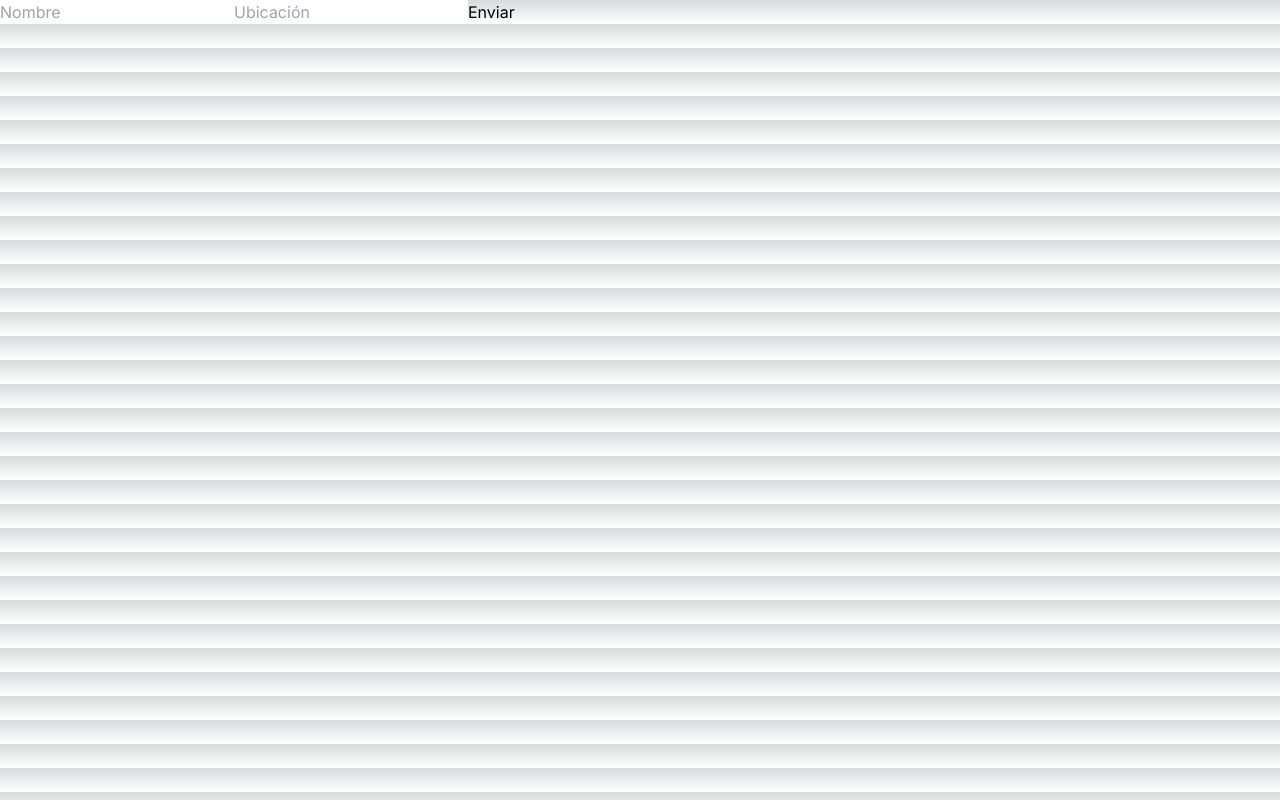
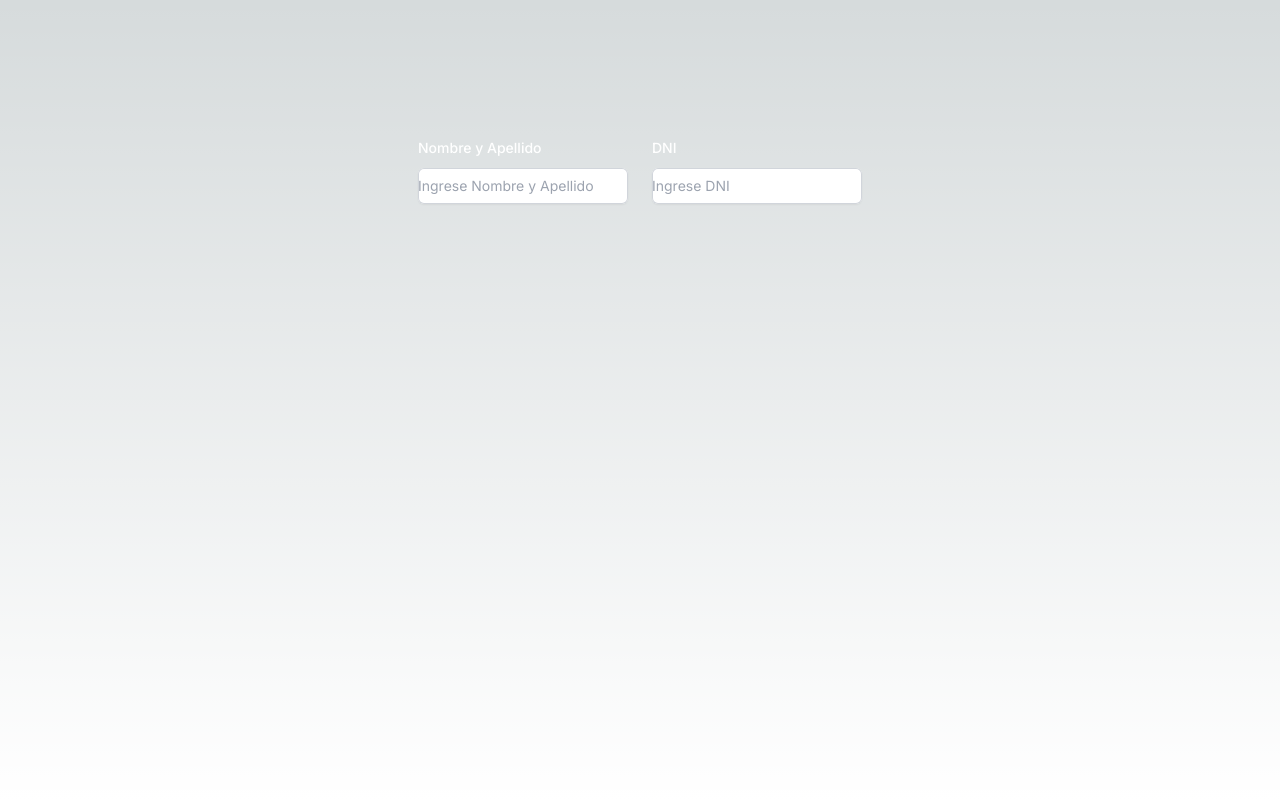
Before and after one commit to TheTorOnionSeeker/frontFiscalesLLA, a Next.js app: page /carga_info_fiscales in a window 1280 px wide. Built offline with nearby package versions, Linux system fonts and the light colour scheme.

Commit message:
feat(form page.js): added some inputs

```diff
--- a/src/app/carga_info_fiscales/page.js
+++ b/src/app/carga_info_fiscales/page.js
@@ -1,7 +1,7 @@
 'use client'
 
 export default function Form() {
-    let location, name;
+    let location, name, dni;
 
     function handleSubmit(e) {
         e.preventDefault();
@@ -12,23 +12,61 @@ export default function Form() {
 
     return (
         <>
-            <form onSubmit={handleSubmit}>
+            <main className="flex min-h-screen flex-col items-center justify-between p-24">
+                <div className="space-y-12">
+                    <div className="mt-10 grid grid-cols-1 gap-x-6 gap-y-8 sm:grid-cols-6">
+                        <div className="sm:col-span-3">
+                            <label htmlFor="name" className="block text-sm font-medium leading-6 text-white">
+                                Nombre y Apellido
+                            </label>
+                            <div className="mt-2">
+                                <input
+                                    type="text"
+                                    name="name"
+                                    id="name"
+                                    autoComplete="given-name"
+                                    placeholder="Ingrese Nombre y Apellido"
+                                    onChange={(e) => name = e.target.value}
+                                    className="block w-full rounded-md border-0 py-1.5 text-gray-900 shadow-sm ring-1 ring-inset ring-gray-300 placeholder:text-gray-400 focus:ring-2 focus:ring-inset focus:ring-indigo-600 sm:text-sm sm:leading-6"
+                                />
+                            </div>
+                        </div>
+                        <div className="sm:col-span-3">
+                            <label htmlFor="dni" className="block text-sm font-medium leading-6 text-white">
+                                DNI
+                            </label>
+                            <div className="mt-2">
+                                <input
+                                    type="text"
+                                    name="dni"
+                                    id="dni"
+                                    autoComplete="given-dni"
+                                    placeholder="Ingrese DNI"
+                                    onChange={(e) => dni = e.target.value}
+                                    className="block w-full rounded-md border-0 py-1.5 text-gray-900 shadow-sm ring-1 ring-inset ring-gray-300 placeholder:text-gray-400 focus:ring-2 focus:ring-inset focus:ring-indigo-600 sm:text-sm sm:leading-6"
+                                />
+                            </div>
+                        </div>
+                        {/* <form onSubmit={handleSubmit}>
                             <input
                                 type="text"
                                 name="name"
                                 placeholder="Nombre"
                                 value={name}
-                    onChange={(e) => name=e.target.value}
+                                onChange={(e) => name = e.target.value}
                             />
                             <input
                                 type="text"
                                 name="location"
                                 placeholder="Ubicación"
                                 value={location}
-                    onChange={(e) => location=e.target.value}
+                                onChange={(e) => location = e.target.value}
                             />
                             <button type="submit">Enviar</button>
-            </form>
+                        </form> */}
+                    </div>
+                </div>
+            </main>
         </>
     )
 }
```
Lines whose indentation alone changed are shown as unchanged.
